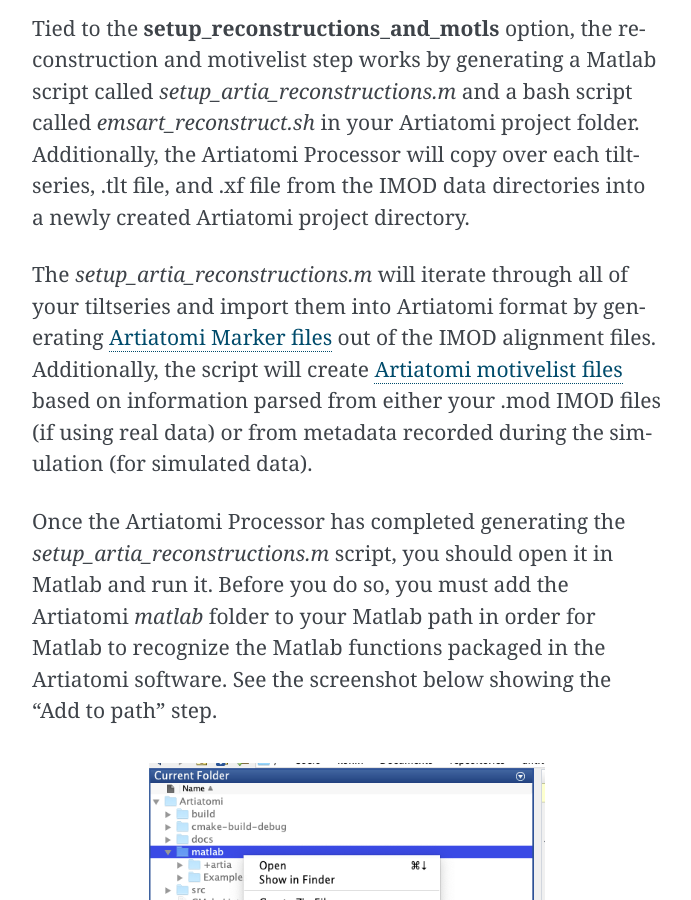
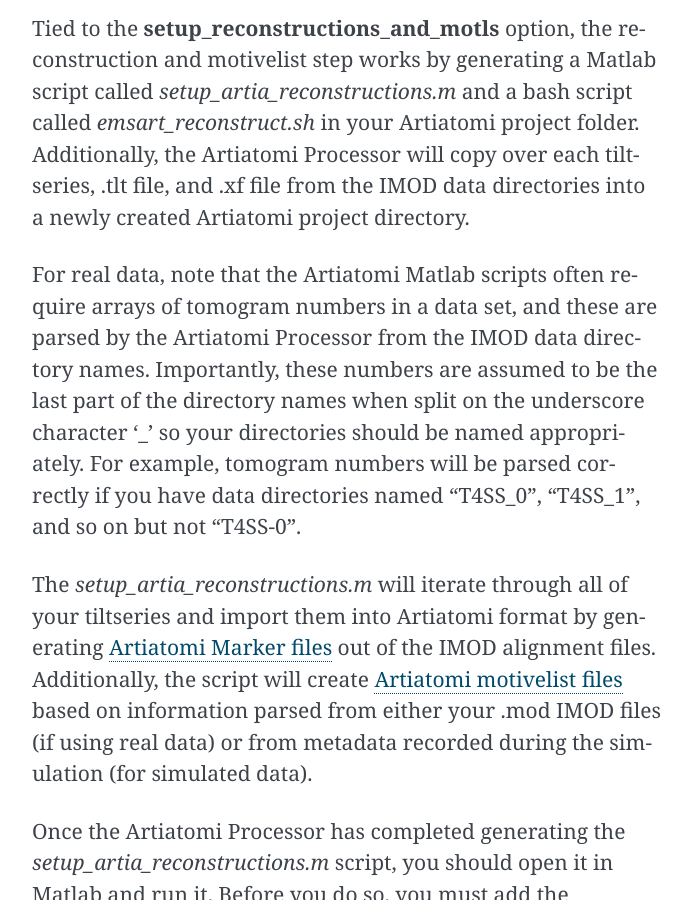
Before and after one commit to kmshin1397/ETSimulations, a Sphinx documentation site: the page built from docs/ArtiatomiProcessor.rst, in a window 1280 px wide and 900 px high, scrolled down 6112 px. Shown: the whole window, without its empty margins (418-1109 px from the left). Built offline with Sphinx 7.4.7, drawn with Linux system fonts in a browser that asks for light colours.

Commit message:
Add Artiatomi Processor clarification for real data

```diff
--- a/docs/ArtiatomiProcessor.rst
+++ b/docs/ArtiatomiProcessor.rst
@@ -109,6 +109,8 @@
 ^^^^^^^^^^^^^^^^^^^^^^^^^^^^^
 Tied to the **setup_reconstructions_and_motls** option, the reconstruction and motivelist step works by generating a Matlab script called *setup_artia_reconstructions.m* and a bash script called *emsart_reconstruct.sh* in your Artiatomi project folder. Additionally, the Artiatomi Processor will copy over each tiltseries, .tlt file, and .xf file from the IMOD data directories into a newly created Artiatomi project directory.
 
+For real data, note that the Artiatomi Matlab scripts often require arrays of tomogram numbers in a data set, and these are parsed by the Artiatomi Processor from the IMOD data directory names. Importantly, these numbers are assumed to be the last part of the directory names when split on the underscore character '_' so your directories should be named appropriately. For example, tomogram numbers will be parsed correctly if you have data directories named "T4SS_0", "T4SS_1", and so on but not "T4SS-0".
+
 The *setup_artia_reconstructions.m* will iterate through all of your tiltseries and import them into Artiatomi format by generating `Artiatomi Marker files <https://github.com/uermel/Artiatomi/wiki/Marker-file>`_ out of the IMOD alignment files. Additionally, the script will create `Artiatomi motivelist files <https://github.com/uermel/Artiatomi/wiki/Motivelist>`_ based on information parsed from either your .mod IMOD files (if using real data) or from metadata recorded during the simulation (for simulated data).
 
 Once the Artiatomi Processor has completed generating the *setup_artia_reconstructions.m* script, you should open it in Matlab and run it. Before you do so, you must add the Artiatomi *matlab* folder to your Matlab path in order for Matlab to recognize the Matlab functions packaged in the Artiatomi software. See the screenshot below showing the "Add to path" step.
```
